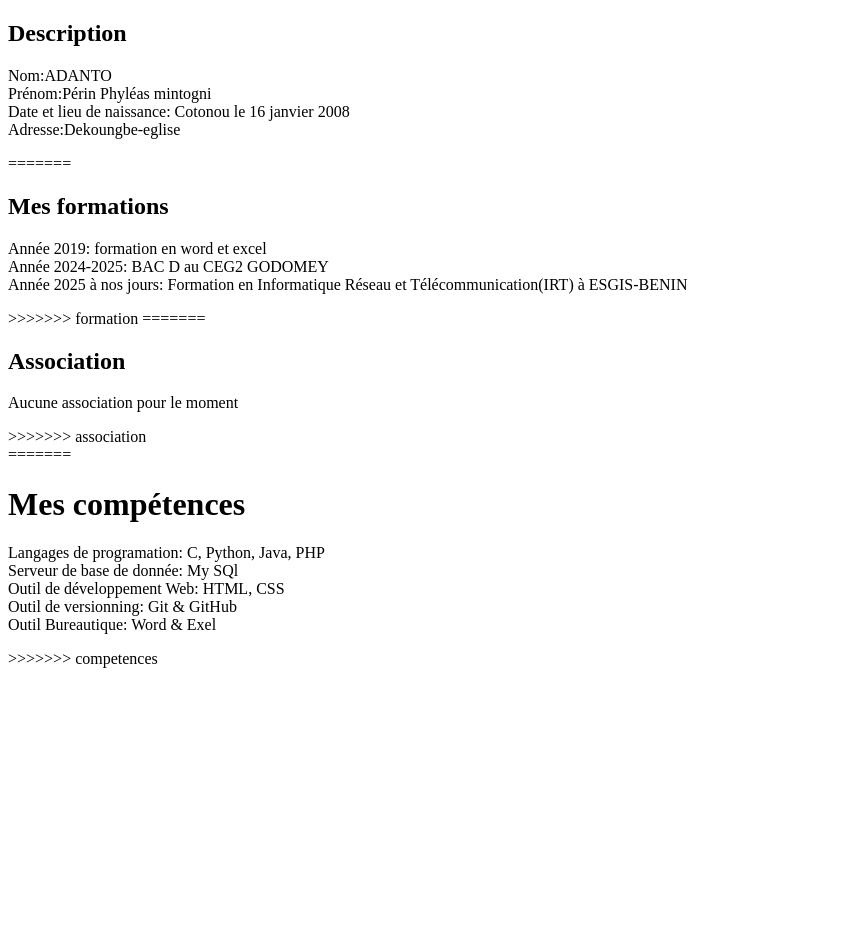
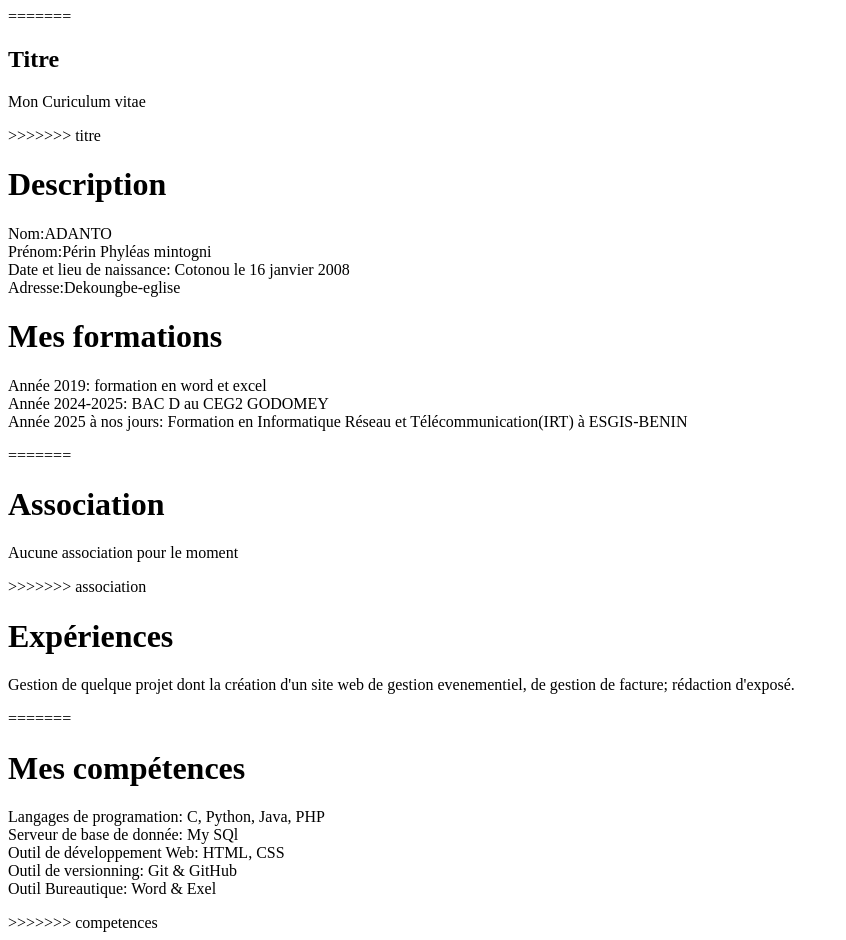
Before and after one commit to phyleas428/mon-cv-, a plain HTML site: page index.html in a window 1280 px wide. Shown: the whole page, without its empty margins (0-846 px from the left). Before the commit the page ends 800 px from the top, so only its background shows below. Drawn offline with Linux system fonts and the light colour scheme.

Commit message:
mise en place de la section expériences

```diff
--- a/index.html
+++ b/index.html
@@ -7,16 +7,21 @@
 </head>
 <body>
     <section>
+        =======
+        <h1>Titre</h1>
+        <p>Mon Curiculum vitae</p>
+    </section>
+>>>>>>> titre
         <h1>Description</h1>
         <p>Nom:ADANTO <br> Prénom:Périn Phyléas mintogni <br> Date et lieu de naissance: Cotonou le 16 janvier 2008 <br> Adresse:Dekoungbe-eglise</p>
-=======
         <h1>Mes formations</h1>
         <p>Année 2019: formation en word et excel <br> Année 2024-2025: BAC D au CEG2 GODOMEY <br> Année 2025 à nos jours: Formation en Informatique Réseau et Télécommunication(IRT) à ESGIS-BENIN</p>
->>>>>>> formation
 =======
         <h1>Association</h1>
         <p>Aucune association pour le moment </p>
 >>>>>>> association
+        <h1>Expériences</h1>
+        <p>Gestion de quelque projet dont la création d'un site web de gestion evenementiel, de gestion de facture; rédaction d'exposé.</p>
     </section>
 =======
     <h1>Mes compétences</h1>
```
